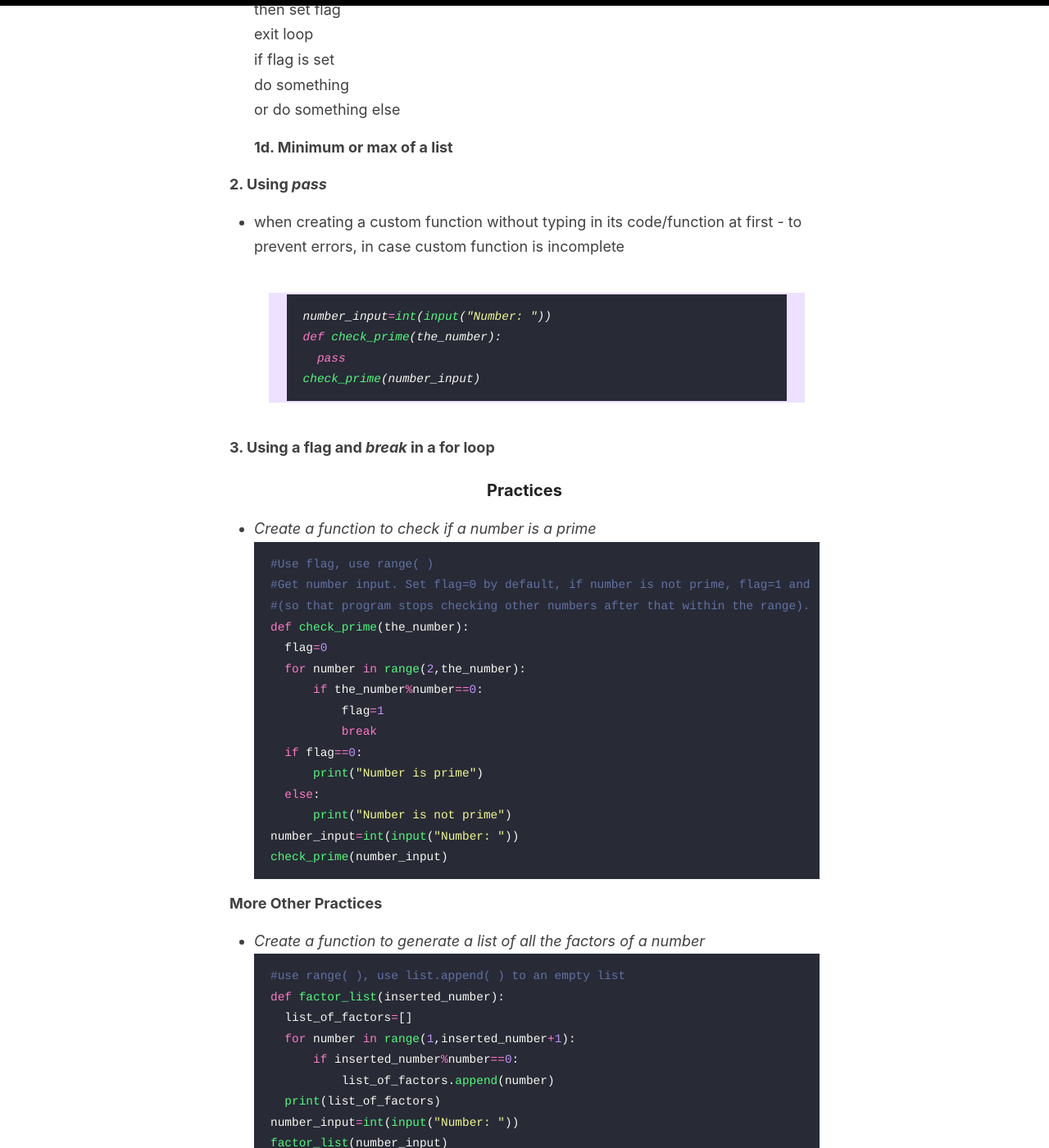
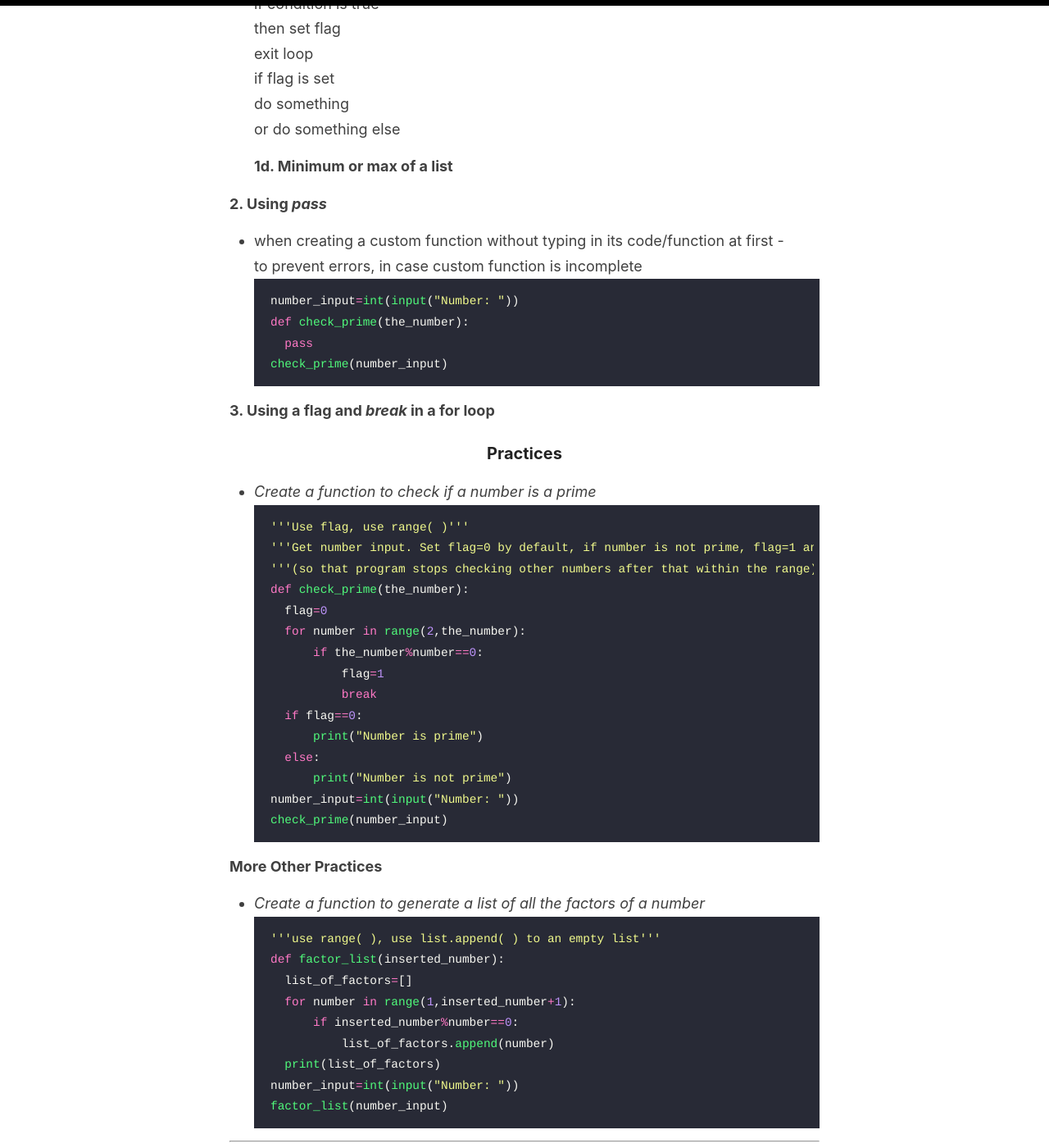
Before and after one commit to liawbeile/liawbeile.github.io, a Jekyll site: the page built from _posts/2021-4-13-april13.md, in a window 1280 px wide and 1400 px high, scrolled down 1578 px. Shown: the whole window at 82% size. Built offline with Jekyll 4.4.1, drawn with Linux system fonts in a browser that asks for light colours; some of the changed text lies outside the part shown.

Commit message:
amend format for post 13 apr

````diff
--- a/_posts/2021-4-13-april13.md
+++ b/_posts/2021-4-13-april13.md
@@ -10,7 +10,7 @@
 
 Then, I did some practice problems.
 
-###What I learnt:
+### What I learnt:
 **1. Programming Patterns:**
 - Different Programming Languages have different syntax.
     - Syntax: Language-specific code rules.
@@ -58,8 +58,9 @@
     **1d. Minimum or max of a list**
 
 **2. Using *pass***
-- when creating a custom function without typing in its code/function at first - to prevent errors, in case custom function is incomplete
->```python
+- when creating a custom function without typing in its code/function at first -
+to prevent errors, in case custom function is incomplete
+```python
 number_input=int(input("Number: "))
 def check_prime(the_number):
     pass
@@ -72,9 +73,9 @@
 
 - *Create a function to check if a number is a prime*
 ```python
-#Use flag, use range( )
-#Get number input. Set flag=0 by default, if number is not prime, flag=1 and break
-#(so that program stops checking other numbers after that within the range).
+'''Use flag, use range( )'''
+'''Get number input. Set flag=0 by default, if number is not prime, flag=1 and break'''
+'''(so that program stops checking other numbers after that within the range).'''
 def check_prime(the_number):
     flag=0
     for number in range(2,the_number):
@@ -92,7 +93,7 @@
 **More Other Practices**
 - *Create a function to generate a list of all the factors of a number*
 ```python
-#use range( ), use list.append( ) to an empty list
+'''use range( ), use list.append( ) to an empty list'''
 def factor_list(inserted_number):
     list_of_factors=[]
     for number in range(1,inserted_number+1):
````
